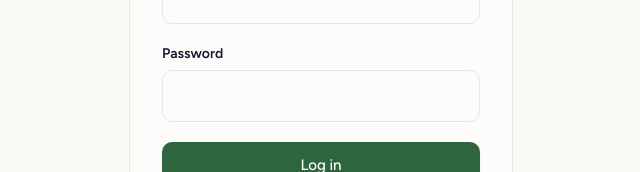
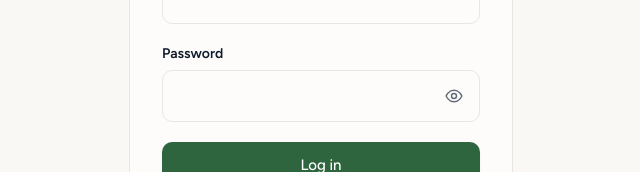
Before and after one commit to DoodleHub/basku, a Next.js app: page /login in a window 1280 px wide. Shown: the part 372-544 px from the top of the page, without its empty margins (319-959 px from the left). Built offline with nearby package versions, Linux system fonts and the light colour scheme.

Commit message:
feat: password tweaks

```diff
--- a/components/auth/auth-form.tsx
+++ b/components/auth/auth-form.tsx
@@ -3,7 +3,7 @@
 import Link from "next/link";
 import { useActionState } from "react";
 import type { AuthState } from "@/app/(auth)/actions";
-import { Button, Field, Input } from "@/components/ui";
+import { Button, Field, Input, PasswordInput } from "@/components/ui";
 
 type Mode = "login" | "signup";
 
@@ -64,10 +64,9 @@ export function AuthForm({
       </Field>
 
       <Field label="Password" htmlFor="password">
-        <Input
+        <PasswordInput
           id="password"
           name="password"
-          type="password"
           autoComplete={mode === "login" ? "current-password" : "new-password"}
           required
         />
--- a/components/ui/icons.tsx
+++ b/components/ui/icons.tsx
@@ -104,6 +104,20 @@ export const UserIcon = (p: IconProps) => (
   </Icon>
 );
 
+export const EyeIcon = (p: IconProps) => (
+  <Icon {...p}>
+    <path d="M2.5 12S6 5 12 5s9.5 7 9.5 7-3.5 7-9.5 7-9.5-7-9.5-7Z" />
+    <circle cx="12" cy="12" r="3" />
+  </Icon>
+);
+
+export const EyeOffIcon = (p: IconProps) => (
+  <Icon {...p}>
+    <path d="M10.6 5.1A9.7 9.7 0 0 1 12 5c6 0 9.5 7 9.5 7a16 16 0 0 1-2.2 3.1M6.6 6.6C3.9 8.3 2.5 12 2.5 12S6 19 12 19c1.9 0 3.6-.7 5-1.6" />
+    <path d="M9.9 9.9a3 3 0 0 0 4.2 4.2M3 3l18 18" />
+  </Icon>
+);
+
 /** The basku leaf mark: filled leaf with a canvas-colored midrib and stem. */
 export const LeafIcon = ({ size = 32, ...props }: IconProps) => (
   <svg
--- a/components/ui/input.tsx
+++ b/components/ui/input.tsx
@@ -1,6 +1,12 @@
-import type { InputHTMLAttributes, TextareaHTMLAttributes } from "react";
+"use client";
+
+import {
+  useState,
+  type InputHTMLAttributes,
+  type TextareaHTMLAttributes,
+} from "react";
 import { cn } from "@/lib/cn";
-import { SearchIcon } from "./icons";
+import { EyeIcon, EyeOffIcon, SearchIcon } from "./icons";
 
 const field =
   "w-full rounded-field border border-line bg-surface text-control text-ink-900 placeholder:text-ink-500 transition-colors hover:border-ink-300 focus:border-brand-500 focus:outline-none focus:ring-3 focus:ring-brand-100";
@@ -49,6 +55,33 @@ export function SearchInput({
   );
 }
 
+/** Password input with a show/hide toggle. */
+export function PasswordInput({
+  className,
+  ...props
+}: Omit<InputHTMLAttributes<HTMLInputElement>, "type">) {
+  const [visible, setVisible] = useState(false);
+  const Toggle = visible ? EyeOffIcon : EyeIcon;
+  return (
+    <div className={cn("relative", className)}>
+      <input
+        type={visible ? "text" : "password"}
+        className={cn(field, "h-[52px] pr-[52px] pl-[18px]")}
+        {...props}
+      />
+      <button
+        type="button"
+        onClick={() => setVisible((v) => !v)}
+        aria-label={visible ? "Hide password" : "Show password"}
+        aria-pressed={visible}
+        className="absolute top-1/2 right-1.5 flex size-10 -translate-y-1/2 items-center justify-center rounded-control text-ink-500 transition-colors hover:text-ink-900 focus-visible:ring-3 focus-visible:ring-brand-100 focus-visible:outline-none"
+      >
+        <Toggle size={20} />
+      </button>
+    </div>
+  );
+}
+
 /** Label + control stack used in forms. */
 export function Field({
   label,
```
